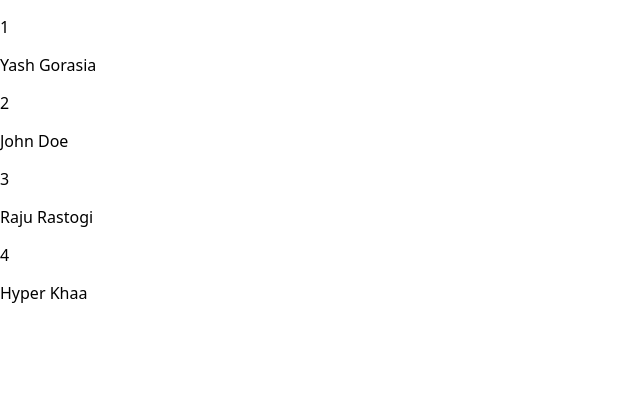
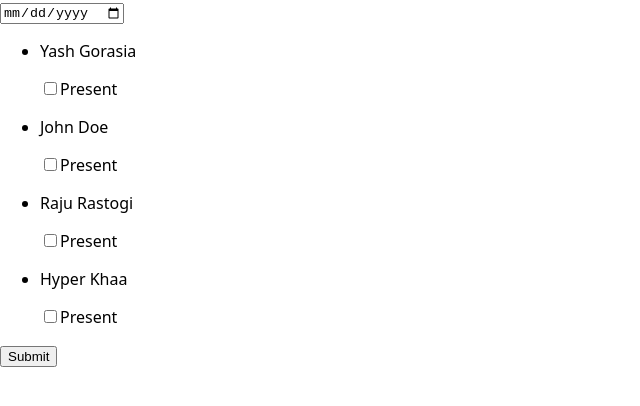
Before and after one commit to yashgo09/attendance-app, a React (Vite) app: page / in a window 1280 px wide. Shown: the top 406 px of the page, without its empty margins (0-640 px from the left). Built offline with nearby package versions, Linux system fonts and the light colour scheme.

Commit message:
Local state working for attendance

```diff
--- a/src/pages/Home.jsx
+++ b/src/pages/Home.jsx
@@ -1,17 +1,56 @@
-import React from "react";
+import React, { useState } from "react";
 import data from "../data/students.json";
 
 function Home() {
+  let key = 0;
+
+  const [attendance, setAttendance] = useState({});
+
+  const handleClick = (e) => {
+    const date = document.querySelector("#date");
+    console.log(date.value);
+    if (date.value === "") {
+      console.error("Please select Date");
+      alert("Please select Date");
+      date.focus();
+      return;
+    }
+    const presentCheckboxes = [...document.querySelectorAll(".present-checkbox")];
+    const presentStudents = presentCheckboxes
+      .filter((checkbox) => checkbox.checked)
+      .map((box) => box.value);
+
+    const absentStudents = presentCheckboxes
+      .filter((checkbox) => !checkbox.checked)
+      .map((box) => box.value);
+    setAttendance({ date: date.value, presentStudents, absentStudents });
+
+    console.log("Success");
+  };
+
+  console.log(attendance);
   return (
     <div className="container">
+      <input type="date" name="date" id="date" />
       <div className="students">
-        {data.map((data) => (
-          <>
-            <p>{data.id}</p>
-            <p>{data.name}</p>
-          </>
-        ))}
+        <ul className="students__list">
+          {data.map((data) => (
+            <li key={key++}>
+              <p>{data.name}</p>
+              <label>
+                <input
+                  className="present-checkbox"
+                  type="checkbox"
+                  value={data.id}
+                  name="present"
+                />
+                Present
+              </label>
+            </li>
+          ))}
+        </ul>
       </div>
+      <button onClick={handleClick}>Submit</button>
     </div>
   );
 }
```
